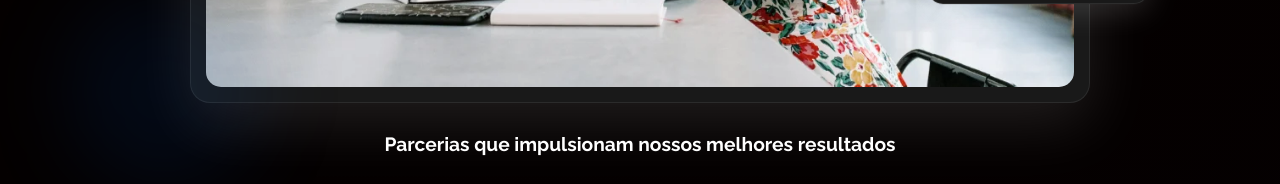
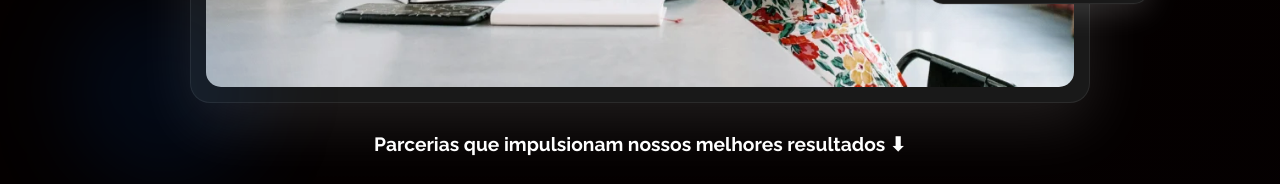
Before and after one commit to EdilanGomes/Instant, a plain HTML site: page index.html in a window 1280 px wide. Shown: the part 980-1164 px from the top of the page. Drawn offline with Linux system fonts and the light colour scheme.

Commit message:
setabaixo

```diff
--- a/index.html
+++ b/index.html
@@ -147,7 +147,7 @@ Empresas de diversos segmentos confiam em nossas soluções para alcançar resul
 
              <div style="text-align: center; padding-top: 30px;">
   <h3 style="font-size: 1.2rem; margin-bottom: 20px; font-weight: bold; color: #fff;">
-    Parcerias que impulsionam nossos melhores resultados
+    Parcerias que impulsionam nossos melhores resultados ⬇
   </h3>
 
   <div style="display: flex; flex-wrap: wrap; justify-content: center; gap: 16px; padding: 10px 0; max-width: 100%;">
```
